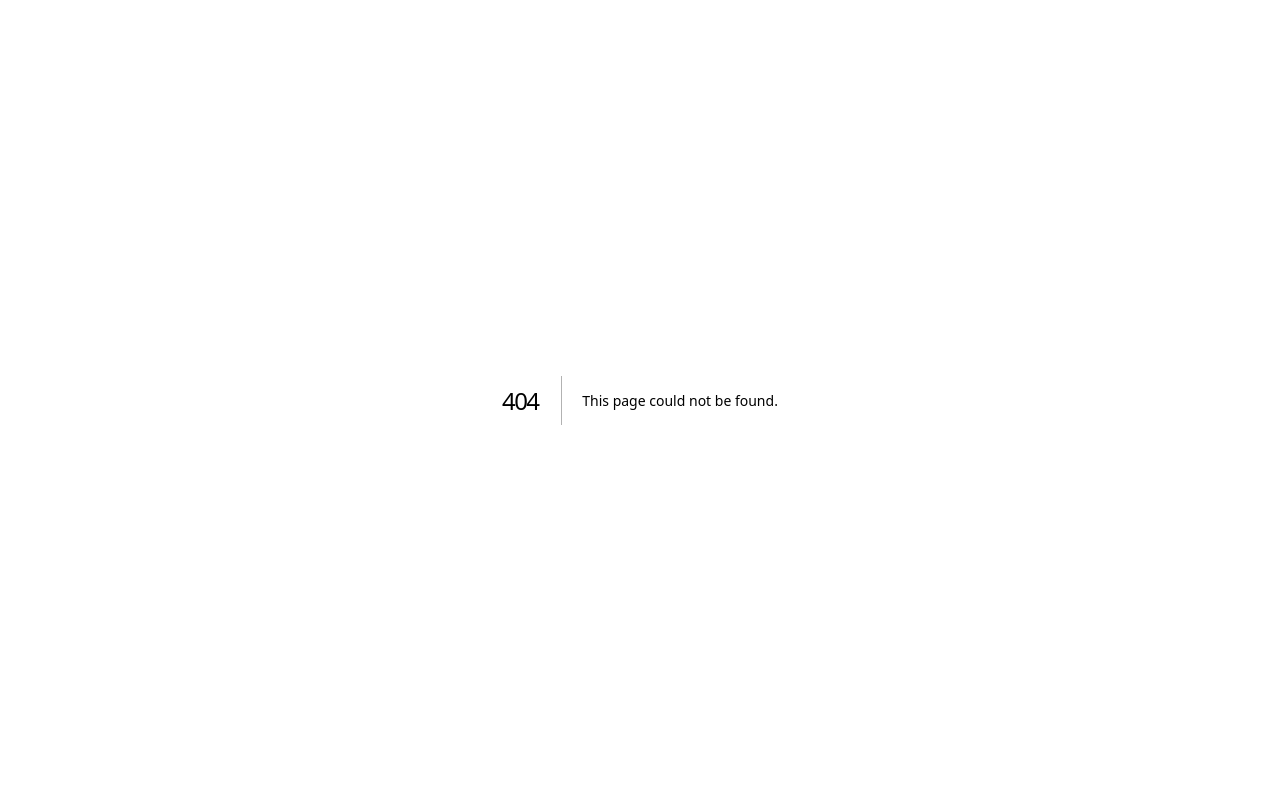
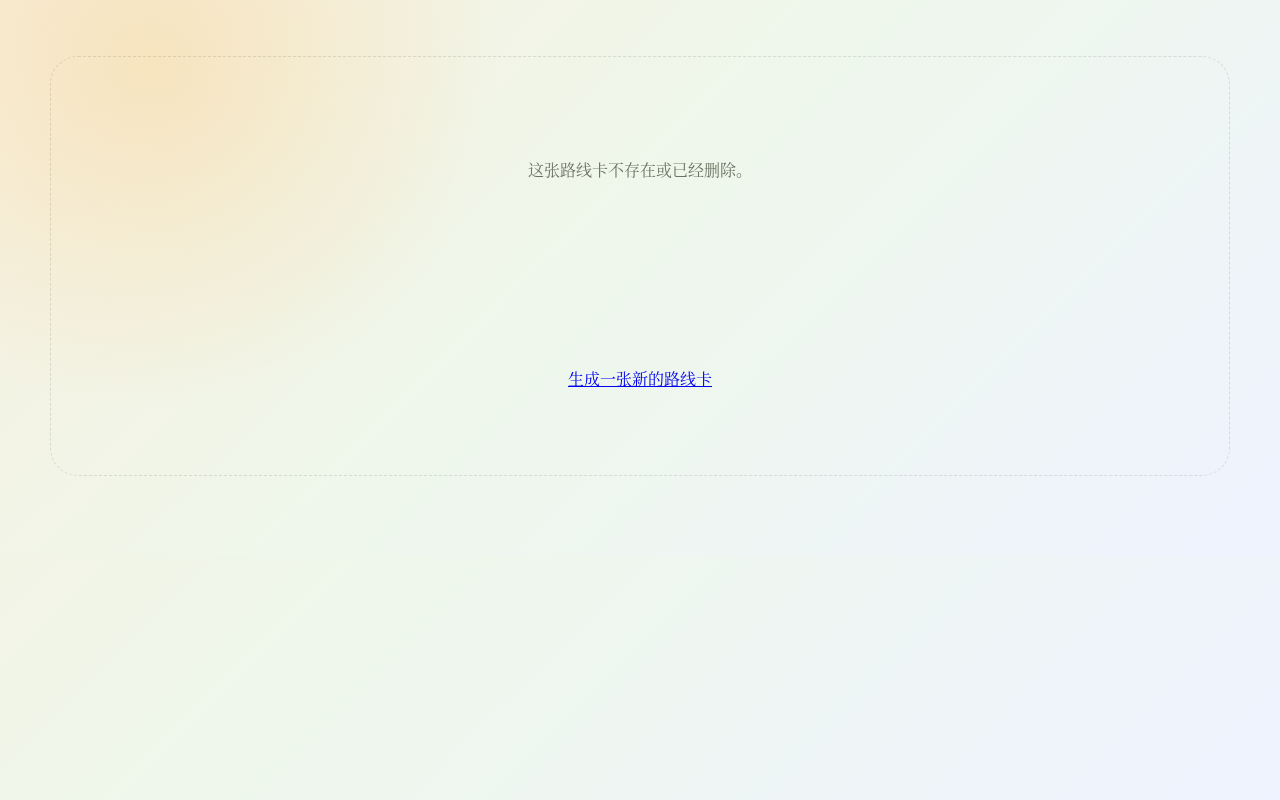
Before and after one commit to JAMES1390825/AI-Trip, a Next.js app in the folder apps/web/: page /share/1 in a window 1280 px wide. Before the commit this address had no page. Built offline with nearby package versions, Linux system fonts and the light colour scheme.

Commit message:
feat: add route card share wrappers

```diff
--- a/apps/web/app/globals.css
+++ b/apps/web/app/globals.css
@@ -182,15 +182,6 @@ textarea {
   color: #fff;
 }
 
-.share-placeholder {
-  margin-top: 18px;
-  border: 1px dashed var(--line);
-  border-radius: 22px;
-  color: var(--muted);
-  padding: 16px;
-  line-height: 1.6;
-}
-
 .status,
 .saved-list p {
   color: var(--muted);
@@ -347,6 +338,99 @@ textarea {
   color: var(--muted);
 }
 
+.share-card {
+  margin-top: 18px;
+  min-height: 260px;
+  padding: 24px;
+  overflow: hidden;
+}
+
+.share-card p,
+.share-card small,
+.share-card span {
+  display: block;
+}
+
+.share-card h2 {
+  margin: 14px 0;
+  font-size: 42px;
+  line-height: 0.95;
+  letter-spacing: -0.06em;
+}
+
+.share-switch {
+  display: flex;
+  flex-wrap: wrap;
+  gap: 10px;
+  margin-top: 16px;
+}
+
+.share-switch button {
+  border: 1px solid var(--line);
+  border-radius: 999px;
+  background: #fff;
+  color: var(--ink);
+  padding: 11px 16px;
+  font-weight: 900;
+}
+
+.share-switch .active {
+  border-color: var(--ink);
+  background: var(--ink);
+  color: #fff;
+}
+
+.poster-card {
+  background: linear-gradient(145deg, #f6b13e, #e76755, #251913);
+  color: #fff;
+}
+
+.story-card {
+  position: relative;
+  background: linear-gradient(145deg, #6ed5c1, #5548a9, #172033);
+  color: #fff;
+}
+
+.photo-stack {
+  position: relative;
+  height: 120px;
+}
+
+.photo-stack span {
+  position: absolute;
+  display: block;
+  width: 120px;
+  height: 150px;
+  border: 8px solid #fff;
+  border-bottom-width: 28px;
+  border-radius: 18px;
+  background: linear-gradient(135deg, #ffcf5a, #ef6d75 50%, #5049a8);
+  box-shadow: 0 18px 44px rgba(0, 0, 0, 0.24);
+}
+
+.photo-stack span:first-child {
+  left: 8px;
+  top: 8px;
+  transform: rotate(-8deg);
+}
+
+.photo-stack span:last-child {
+  left: 112px;
+  top: 20px;
+  transform: rotate(7deg);
+  background: linear-gradient(135deg, #7ed7c1, #f7e2aa 55%, #283b5f);
+}
+
+.share-page {
+  display: grid;
+  gap: 18px;
+}
+
+.home-link {
+  color: var(--ink);
+  font-weight: 900;
+}
+
 @media (max-width: 980px) {
   .app-grid,
   .form-grid,
--- /dev/null
+++ b/apps/web/app/share/[id]/page.tsx
@@ -0,0 +1,34 @@
+import Link from "next/link";
+import { RouteCard } from "@/components/RouteCard";
+import { PosterShareCard } from "@/components/share/PosterShareCard";
+import { StoryShareCard } from "@/components/share/StoryShareCard";
+import { createRouteCardStore } from "@/server/route-card-store";
+
+export const dynamic = "force-dynamic";
+
+export default async function SharePage({ params }: { params: Promise<{ id: string }> }) {
+  const { id } = await params;
+  const routeCard = await createRouteCardStore().get(id);
+
+  if (!routeCard) {
+    return (
+      <main className="page-shell">
+        <div className="empty-preview">
+          <p>这张路线卡不存在或已经删除。</p>
+          <Link href="/">生成一张新的路线卡</Link>
+        </div>
+      </main>
+    );
+  }
+
+  return (
+    <main className="page-shell share-page">
+      <Link className="home-link" href="/">
+        生成同款
+      </Link>
+      <RouteCard routeCard={routeCard} />
+      <PosterShareCard routeCard={routeCard} />
+      <StoryShareCard routeCard={routeCard} />
+    </main>
+  );
+}
--- /dev/null
+++ b/apps/web/src/components/share/PosterShareCard.tsx
@@ -0,0 +1,12 @@
+import type { RouteCard } from "@/domain/types";
+
+export function PosterShareCard({ routeCard }: { routeCard: RouteCard }) {
+  return (
+    <section className="share-card poster-card">
+      <p>Poster</p>
+      <h2>{routeCard.share.posterTitle}</h2>
+      <span>{routeCard.share.posterSubtitle}</span>
+      <small>AI Trip · 生成同款路线</small>
+    </section>
+  );
+}
--- /dev/null
+++ b/apps/web/src/components/share/StoryShareCard.tsx
@@ -0,0 +1,15 @@
+import type { RouteCard } from "@/domain/types";
+
+export function StoryShareCard({ routeCard }: { routeCard: RouteCard }) {
+  return (
+    <section className="share-card story-card">
+      <div className="photo-stack" aria-hidden="true">
+        <span />
+        <span />
+      </div>
+      <h2>{routeCard.share.storyTitle}</h2>
+      <p>{routeCard.share.storyCaption}</p>
+      <small>扫码生成同款 citywalk</small>
+    </section>
+  );
+}
```
Also changed, not shown: apps/web/src/components/RoutePlannerApp.tsx (+13 -2 lines).
